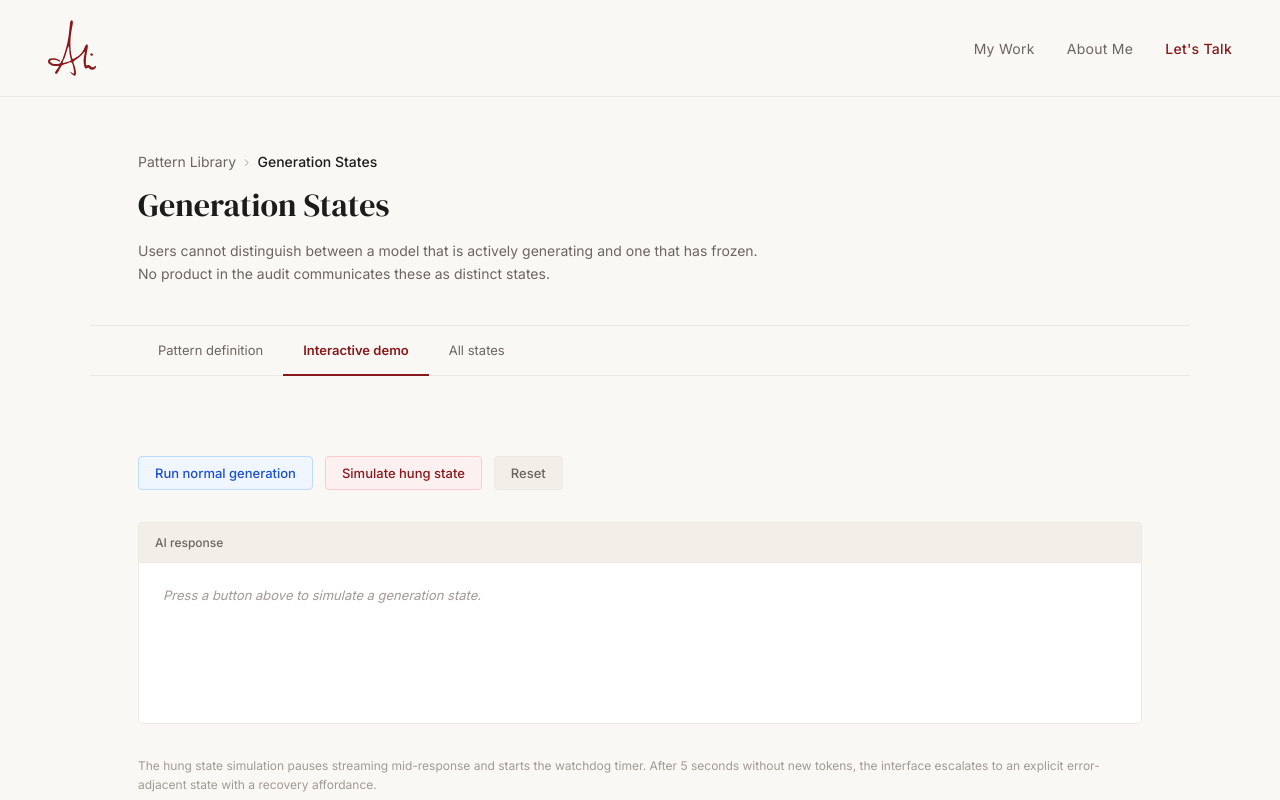
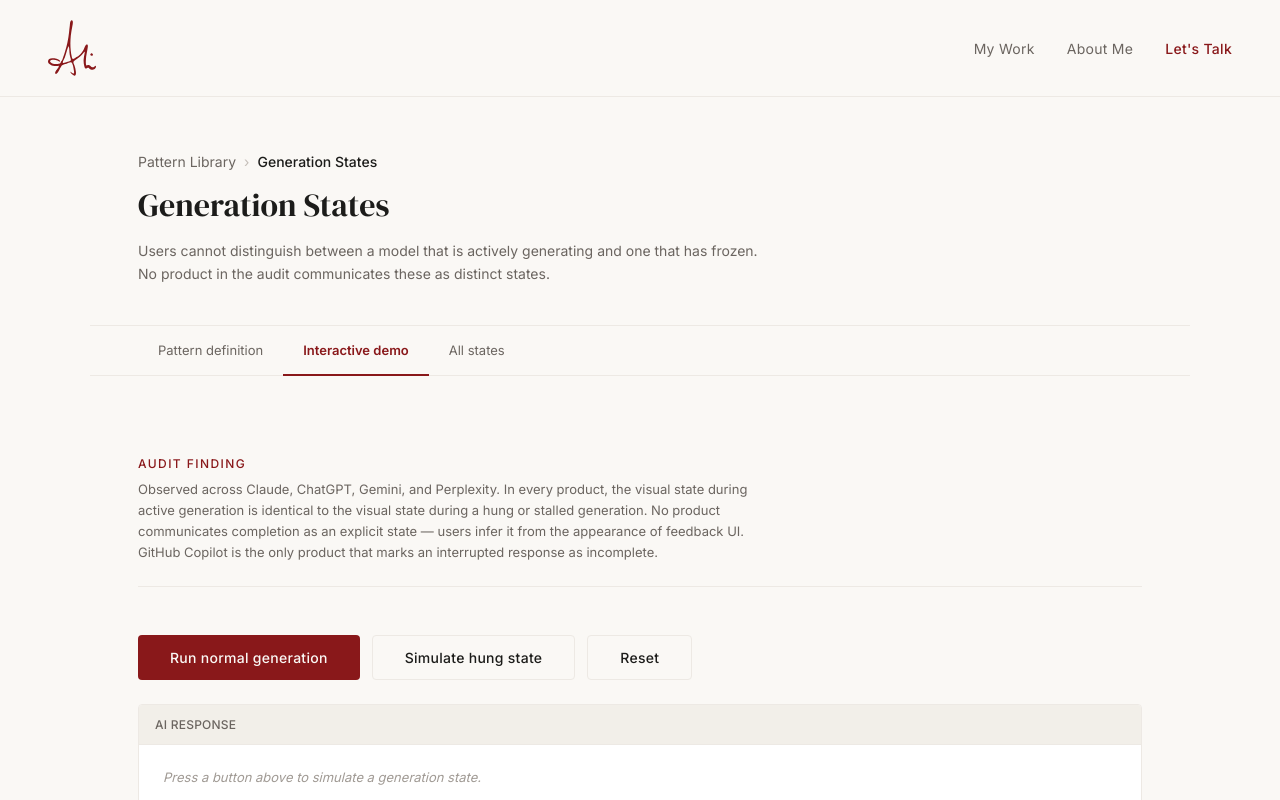
Before and after one commit to alikhandesign/alikhandesign.com, a Next.js app: page /patterns/generation-states in a window 1280 px wide. Both pictures are taken after a click on the button "Interactive demo". Shown: the top 800 px of the page. Built offline with nearby package versions, Linux system fonts and the light colour scheme.

Commit message:
feat(patterns): add PatternAnnotation and Button to generation-states

```diff
--- a/app/patterns/generation-states/page.tsx
+++ b/app/patterns/generation-states/page.tsx
@@ -1,12 +1,13 @@
 'use client'
-import { useState, useEffect, useRef, CSSProperties } from 'react'
+import { useState, useEffect, useRef } from 'react'
 import PatternShell from '../PatternShell'
+import PatternAnnotation from '../../components/PatternAnnotation'
 import StatusBadge from '../../components/StatusBadge'
 import InlineAlert from '../../components/InlineAlert'
+import Button from '../../components/Button'
 
 type GenerationState = 'idle' | 'thinking' | 'streaming' | 'complete' | 'hung'
 type BadgeState = 'thinking' | 'streaming' | 'complete' | 'hung' | 'error' | 'warning' | 'info'
-
 interface BadgeConfig { state: BadgeState; label: string }
 interface DemoProps {
   genState: GenerationState
@@ -20,11 +21,11 @@ interface DemoProps {
 
 const TABS = [
   { id: 'definition', label: 'Pattern definition' },
-  { id: 'demo', label: 'Interactive demo' },
-  { id: 'states', label: 'All states' },
+  { id: 'demo',       label: 'Interactive demo' },
+  { id: 'states',     label: 'All states' },
 ]
 
-const SAMPLE_RESPONSE = "AI generation is not a download. When a model processes a request, it is reasoning — weighing options, constructing output, making probabilistic choices. The interface must make this process legible at every stage: before output begins, during streaming, at completion, and — critically — when generation stalls."
+const SAMPLE = 'AI generation is not a download. When a model processes a request, it is reasoning — weighing options, constructing output, making probabilistic choices. The interface must make this process legible at every stage: before output begins, during streaming, at completion, and — critically — when generation stalls.'
 
 const STATE_BADGE: Record<GenerationState, BadgeConfig | null> = {
   idle:      null,
@@ -34,9 +35,11 @@ const STATE_BADGE: Record<GenerationState, BadgeConfig | null> = {
   hung:      { state: 'hung',      label: 'Response stalled' },
 }
 
+const ANNOTATION = 'Observed across Claude, ChatGPT, Gemini, and Perplexity. In every product, the visual state during active generation is identical to the visual state during a hung or stalled generation. No product communicates completion as an explicit state — users infer it from the appearance of feedback UI. GitHub Copilot is the only product that marks an interrupted response as incomplete.'
+
 export default function GenerationStatesPage() {
-  const [activeTab, setActiveTab] = useState('definition')
-  const [genState, setGenState] = useState<GenerationState>('idle')
+  const [activeTab, setActiveTab]     = useState('definition')
+  const [genState, setGenState]       = useState<GenerationState>('idle')
   const [displayedText, setDisplayedText] = useState('')
   const [elapsedSeconds, setElapsedSeconds] = useState(0)
   const streamRef   = useRef<ReturnType<typeof setInterval> | null>(null)
@@ -48,88 +51,50 @@ export default function GenerationStatesPage() {
     if (watchdogRef.current) clearTimeout(watchdogRef.current)
     if (timerRef.current)    clearInterval(timerRef.current)
   }
-
-  const reset = () => {
-    clearAll()
-    setGenState('idle')
-    setDisplayedText('')
-    setElapsedSeconds(0)
-  }
+  const reset = () => { clearAll(); setGenState('idle'); setDisplayedText(''); setElapsedSeconds(0) }
 
   const runNormal = () => {
-    clearAll()
-    setDisplayedText('')
-    setElapsedSeconds(0)
-    setGenState('thinking')
+    clearAll(); setDisplayedText(''); setElapsedSeconds(0); setGenState('thinking')
     setTimeout(() => {
       setGenState('streaming')
       let i = 0
       streamRef.current = setInterval(() => {
-        i += 3
-        setDisplayedText(SAMPLE_RESPONSE.slice(0, i))
-        if (i >= SAMPLE_RESPONSE.length) {
-          clearInterval(streamRef.current!)
-          setGenState('complete')
-        }
+        i += 3; setDisplayedText(SAMPLE.slice(0, i))
+        if (i >= SAMPLE.length) { clearInterval(streamRef.current!); setGenState('complete') }
       }, 40)
     }, 1800)
   }
 
   const runHung = () => {
-    clearAll()
-    setDisplayedText('')
-    setElapsedSeconds(0)
-    setGenState('thinking')
+    clearAll(); setDisplayedText(''); setElapsedSeconds(0); setGenState('thinking')
     setTimeout(() => {
       setGenState('streaming')
       let i = 0
-      const partial = SAMPLE_RESPONSE.slice(0, 80)
+      const partial = SAMPLE.slice(0, 80)
       streamRef.current = setInterval(() => {
-        i += 3
-        setDisplayedText(partial.slice(0, i))
+        i += 3; setDisplayedText(partial.slice(0, i))
         if (i >= partial.length) {
           clearInterval(streamRef.current!)
           let secs = 0
-          timerRef.current = setInterval(() => {
-            secs++
-            setElapsedSeconds(secs)
-          }, 1000)
-          watchdogRef.current = setTimeout(() => {
-            clearInterval(timerRef.current!)
-            setGenState('hung')
-          }, 5000)
+          timerRef.current = setInterval(() => { secs++; setElapsedSeconds(secs) }, 1000)
+          watchdogRef.current = setTimeout(() => { clearInterval(timerRef.current!); setGenState('hung') }, 5000)
         }
       }, 40)
     }, 1200)
   }
 
   useEffect(() => () => clearAll(), [])
+  const badge = STATE_BADGE[genState]
 
-  const badge = STATE_BADGE[genState]
   const definition = <Definition />
-  const demo = (
-    <Demo
-      genState={genState}
-      displayedText={displayedText}
-      elapsedSeconds={elapsedSeconds}
-      badge={badge}
-      runNormal={runNormal}
-      runHung={runHung}
-      reset={reset}
-    />
-  )
+  const demo = <Demo genState={genState} displayedText={displayedText} elapsedSeconds={elapsedSeconds} badge={badge} runNormal={runNormal} runHung={runHung} reset={reset} />
   const states = <AllStates />
 
   return (
-    <PatternShell
-      title="Generation States"
-      slug="generation-states"
+    <PatternShell title="Generation States" slug="generation-states"
       problem="Users cannot distinguish between a model that is actively generating and one that has frozen. No product in the audit communicates these as distinct states."
-      activeTab={activeTab}
-      onTabChange={setActiveTab}
-      tabs={TABS}
-      mobileContent={{ definition, demo, states }}
-    >
+      activeTab={activeTab} onTabChange={setActiveTab} tabs={TABS}
+      mobileContent={{ definition, demo, states }}>
       {activeTab === 'definition' && definition}
       {activeTab === 'demo' && demo}
       {activeTab === 'states' && states}
@@ -157,86 +122,67 @@ function Definition() {
 
 function Demo({ genState, displayedText, elapsedSeconds, badge, runNormal, runHung, reset }: DemoProps) {
   return (
-    <div style={{ display: 'flex', flexDirection: 'column', gap: 'var(--space-8)' }}>
+    <div style={{ display: 'flex', flexDirection: 'column', gap: 'var(--space-6)' }}>
+      <PatternAnnotation finding={ANNOTATION} />
       <div style={{ display: 'flex', gap: 'var(--space-3)', flexWrap: 'wrap' }}>
-        <button onClick={runNormal} style={btn('#1D4ED8', '#EFF6FF', '#BFDBFE')}>Run normal generation</button>
-        <button onClick={runHung}   style={btn('var(--accent)', 'var(--accent-bg)', '#FECACA')}>Simulate hung state</button>
-        <button onClick={reset}     style={btn('var(--text-muted)', 'var(--warm-75)', 'var(--border)')}>Reset</button>
+        <Button label="Run normal generation" variant="primary" onClick={runNormal} arrow={false} />
+        <Button label="Simulate hung state" variant="secondary" onClick={runHung} arrow={false} />
+        <Button label="Reset" variant="secondary" onClick={reset} arrow={false} />
       </div>
-
       <div style={{ border: '1px solid var(--border)', borderRadius: 'var(--radius)', background: 'var(--surface)', overflow: 'hidden' }}>
         <div style={{ padding: 'var(--space-3) var(--space-4)', borderBottom: '1px solid var(--border)', background: 'var(--warm-75)', display: 'flex', justifyContent: 'space-between', alignItems: 'center' }}>
-          <span style={{ fontSize: 'var(--text-xs)', color: 'var(--text-muted)', fontWeight: 'var(--font-weight-medium)' }}>AI response</span>
+          <span style={{ fontSize: 'var(--text-xs)', color: 'var(--text-muted)', fontWeight: 'var(--font-weight-medium)', letterSpacing: 'var(--letter-spacing-sm)', textTransform: 'uppercase' }}>AI response</span>
           {badge && <StatusBadge state={badge.state} label={badge.label} pulse={genState === 'thinking' || genState === 'streaming'} />}
         </div>
-
         <div style={{ padding: 'var(--space-6)', minHeight: 160 }}>
-          {genState === 'idle' && (
-            <p style={{ color: 'var(--text-faint)', fontSize: 'var(--text-sm)', fontStyle: 'italic' }}>
-              Press a button above to simulate a generation state.
-            </p>
-          )}
+          {genState === 'idle' && <p style={{ color: 'var(--text-faint)', fontSize: 'var(--text-sm)', fontStyle: 'italic' }}>Press a button above to simulate a generation state.</p>}
           {genState === 'thinking' && (
             <div style={{ display: 'flex', gap: 'var(--space-2)', alignItems: 'center' }}>
-              {[0, 1, 2].map(i => (
-                <span key={i} style={{ width: 6, height: 6, borderRadius: '50%', background: 'var(--text-faint)', display: 'block', animation: `bounce 1.2s ease-in-out ${i * 0.2}s infinite` }} />
-              ))}
-              <style>{`@keyframes bounce { 0%,80%,100%{transform:translateY(0)} 40%{transform:translateY(-6px)} }`}</style>
+              {[0,1,2].map(i => <span key={i} style={{ width:6, height:6, borderRadius:'50%', background:'var(--text-faint)', display:'block', animation:`bounce 1.2s ease-in-out ${i*0.2}s infinite` }} />)}
+              <style>{`@keyframes bounce{0%,80%,100%{transform:translateY(0)}40%{transform:translateY(-6px)}}`}</style>
             </div>
           )}
           {(genState === 'streaming' || genState === 'complete') && displayedText && (
             <p style={{ fontSize: 'var(--text-base)', color: 'var(--text)', lineHeight: 'var(--line-height-loose)' }}>
               {displayedText}
-              {genState === 'streaming' && (
-                <span style={{ display: 'inline-block', width: 2, height: '1em', background: 'var(--text)', marginLeft: 2, animation: 'blink 1s step-end infinite', verticalAlign: 'text-bottom' }} />
-              )}
-              <style>{`@keyframes blink { 50% { opacity: 0; } }`}</style>
+              {genState === 'streaming' && <span style={{ display:'inline-block', width:2, height:'1em', background:'var(--text)', marginLeft:2, animation:'blink 1s step-end infinite', verticalAlign:'text-bottom' }} />}
+              <style>{`@keyframes blink{50%{opacity:0}}`}</style>
             </p>
           )}
           {genState === 'hung' && (
             <div style={{ display: 'flex', flexDirection: 'column', gap: 'var(--space-4)' }}>
               <p style={{ fontSize: 'var(--text-base)', color: 'var(--text)', lineHeight: 'var(--line-height-loose)' }}>{displayedText}</p>
-              <InlineAlert
-                variant="error"
-                title="Generation stalled"
+              <InlineAlert variant="error" title="Generation stalled"
                 action={{ label: 'Retry generation', onClick: runNormal }}
-                secondaryAction={{ label: 'Copy partial output', onClick: () => navigator.clipboard?.writeText(displayedText) }}
-              >
+                secondaryAction={{ label: 'Copy partial output', onClick: () => navigator.clipboard?.writeText(displayedText) }}>
                 The response stopped mid-stream. Your prompt has been preserved.
               </InlineAlert>
             </div>
           )}
         </div>
-
         {genState === 'streaming' && elapsedSeconds > 0 && (
           <div style={{ padding: 'var(--space-2) var(--space-4)', borderTop: '1px solid var(--border)', background: '#FFFBEB', fontSize: 'var(--text-xs)', color: '#B45309' }}>
-            No new tokens for {elapsedSeconds}s — escalating to hung state at 5s
+            No new tokens for {elapsedSeconds}s — watchdog escalates at 5s
           </div>
         )}
       </div>
-
-      <p style={{ fontSize: 'var(--text-xs)', color: 'var(--text-faint)', lineHeight: 'var(--line-height-normal)' }}>
-        The hung state simulation pauses streaming mid-response and starts the watchdog timer. After 5 seconds without new tokens, the interface escalates to an explicit error-adjacent state with a recovery affordance.
-      </p>
     </div>
   )
 }
 
 function AllStates() {
   const items: Array<{ state: BadgeState; label: string; desc: string; pulse: boolean }> = [
-    { state: 'thinking',  label: 'Thinking',        desc: 'Model has received request. Processing before first token.', pulse: true },
-    { state: 'streaming', label: 'Generating',       desc: 'Output is actively streaming to the interface.', pulse: true },
-    { state: 'complete',  label: 'Complete',         desc: 'Generation finished. Explicit signal — not inferred from other UI.', pulse: false },
-    { state: 'hung',      label: 'Response stalled', desc: 'Watchdog threshold exceeded. No new tokens in 5–8s.', pulse: false },
-    { state: 'error',     label: 'Error',            desc: 'Network failure, context limit, or policy refusal.', pulse: false },
+    { state: 'thinking',  label: 'Thinking',        desc: 'Model has received the request. Processing before first token arrives.', pulse: true },
+    { state: 'streaming', label: 'Generating',       desc: 'Output is actively streaming to the interface. Cursor visible.', pulse: true },
+    { state: 'complete',  label: 'Complete',         desc: 'Generation finished. Explicit signal — not inferred from other UI elements.', pulse: false },
+    { state: 'hung',      label: 'Response stalled', desc: 'Watchdog threshold exceeded. No new tokens for 5–8s. Recovery affordance shown.', pulse: false },
+    { state: 'error',     label: 'Error',            desc: 'Network failure, context limit, or policy refusal. Distinct from hung.', pulse: false },
   ]
   return (
     <div style={{ display: 'flex', flexDirection: 'column', gap: 'var(--space-4)' }}>
       {items.map(item => (
         <div key={item.state} style={{ display: 'flex', alignItems: 'flex-start', gap: 'var(--space-6)', padding: 'var(--space-4)', border: '1px solid var(--border)', borderRadius: 'var(--radius)', background: 'var(--surface)' }}>
-          <div style={{ paddingTop: 2, flexShrink: 0 }}>
-            <StatusBadge state={item.state} label={item.label} pulse={item.pulse} />
-          </div>
+          <div style={{ paddingTop: 2, flexShrink: 0 }}><StatusBadge state={item.state} label={item.label} pulse={item.pulse} /></div>
           <div>
             <p style={{ fontSize: 'var(--text-sm)', color: 'var(--text)', fontWeight: 'var(--font-weight-medium)', marginBottom: 'var(--space-1)' }}>{item.label}</p>
             <p style={{ fontSize: 'var(--text-sm)', color: 'var(--text-muted)', lineHeight: 'var(--line-height-normal)' }}>{item.desc}</p>
@@ -246,18 +192,3 @@ function AllStates() {
     </div>
   )
 }
-
-function btn(color: string, bg: string, border: string): CSSProperties {
-  return {
-    padding: 'var(--space-2) var(--space-4)',
-    fontSize: 'var(--text-sm)',
-    fontWeight: 'var(--font-weight-medium)',
-    color,
-    background: bg,
-    border: `1px solid ${border}`,
-    borderRadius: 'var(--radius)',
-    cursor: 'pointer',
-    fontFamily: 'var(--font-sans)',
-    transition: 'opacity var(--transition-base)',
-  }
-}
```
